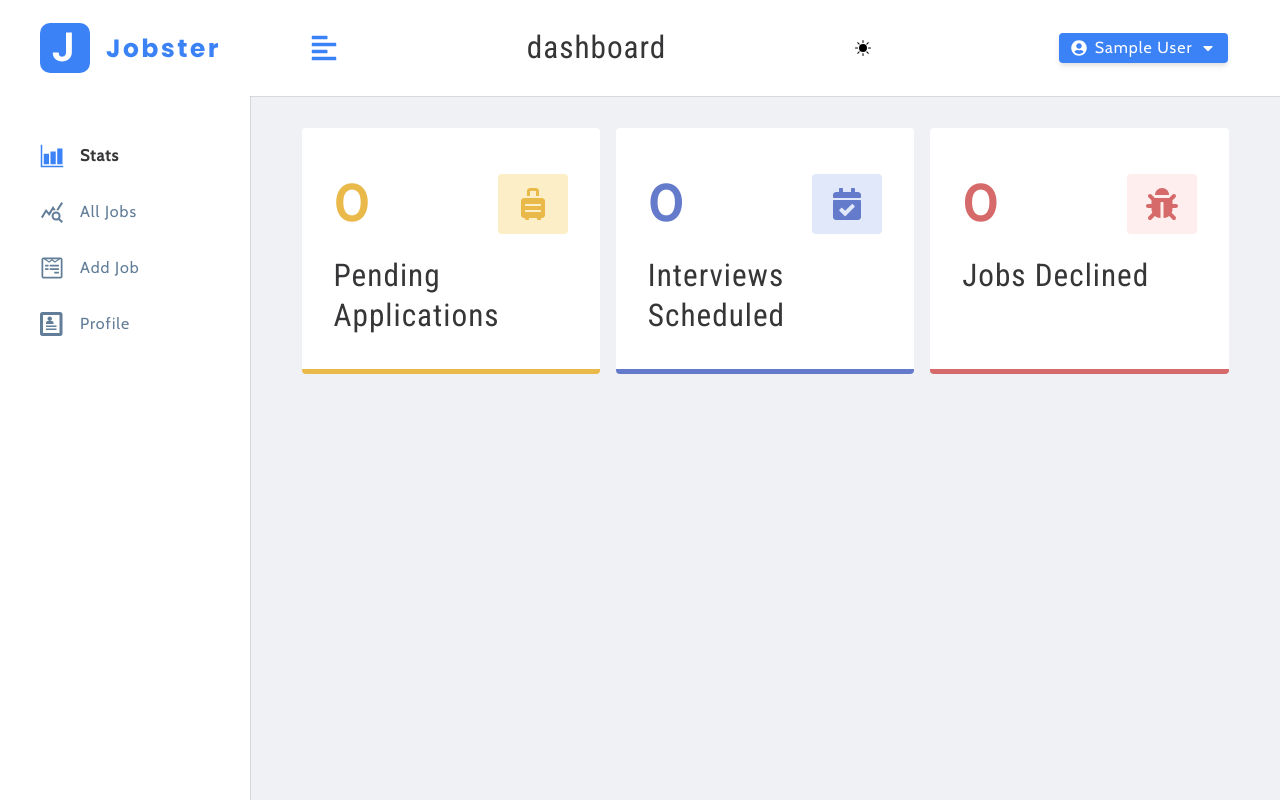
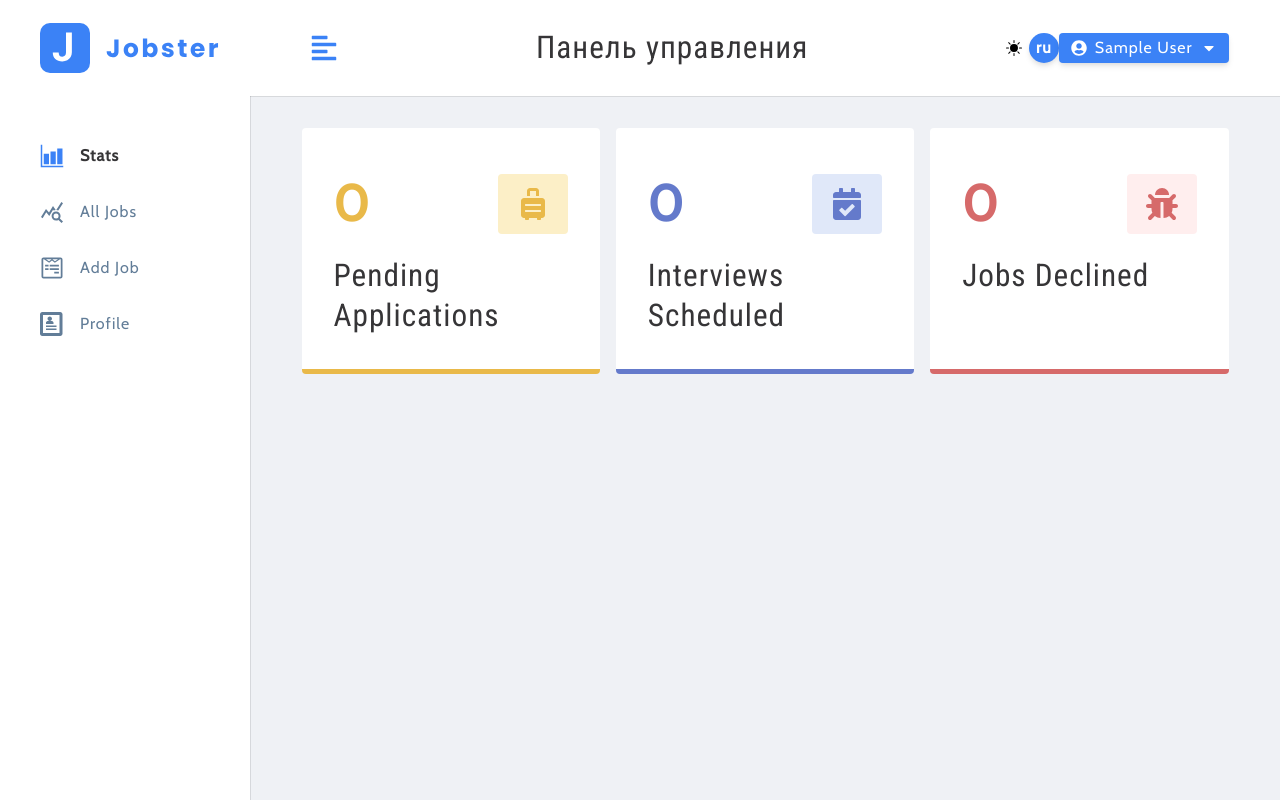
Before and after one commit to Bonamente/job-tracker, a React (Vite) app: page / in a window 1280 px wide. Built offline with nearby package versions, Linux system fonts and the light colour scheme; no server answers; sample sign-in values are in the browser's storage.

Commit message:
feat(Navbar): add translation

```diff
--- a/src/components/navbar/Navbar.tsx
+++ b/src/components/navbar/Navbar.tsx
@@ -1,8 +1,10 @@
 import { useState } from 'react';
+import { useTranslation } from 'react-i18next';
 import { FaAlignLeft, FaUserCircle, FaCaretDown } from 'react-icons/fa';
 
 import Logo from '../logo/Logo';
 import StyledNavbar from './StyledNavbar';
+import LangSwitcher from '../lang-switcher/LangSwitcher';
 import ThemeSwitcher from '../theme-switcher/ThemeSwitcher';
 
 import { useAppDispatch, useAppSelector } from '../../hooks/redux-hooks';
@@ -14,9 +16,18 @@ type NavbarProps = {
 };
 
 const Navbar: React.FC<NavbarProps> = ({ switchTheme }) => {
+  const { t, i18n } = useTranslation();
+  const [currentLang, setCurrentLang] = useState(i18n.language);
+
   const [showSignOut, setShowSignOut] = useState(false);
   const { user } = useAppSelector((store) => store.user);
   const dispatch = useAppDispatch();
+
+  const handleLangChange = (lng: string) => {
+    i18n.changeLanguage(lng);
+    setCurrentLang(lng);
+    localStorage.setItem('currentLang', lng);
+  };
 
   const toggle = () => {
     dispatch(toggleSidebar());
@@ -30,10 +41,15 @@ const Navbar: React.FC<NavbarProps> = ({ switchTheme }) => {
         </button>
         <div>
           <Logo />
-          <h1 className="logo-text">dashboard</h1>
+          <h1 className="logo-text">{t('titles.navbar')}</h1>
         </div>
 
+        <div className="user-controls">
           <ThemeSwitcher changeTheme={switchTheme} />
+          <LangSwitcher
+            currentLang={currentLang}
+            changeLang={handleLangChange}
+          />
 
           <div className="btn-container">
             <button
@@ -45,14 +61,19 @@ const Navbar: React.FC<NavbarProps> = ({ switchTheme }) => {
               {user?.name}
               <FaCaretDown />
             </button>
-          <div className={showSignOut ? 'dropdown show-dropdown' : 'dropdown'}>
+            <div
+              className={showSignOut ? 'dropdown show-dropdown' : 'dropdown'}
+            >
               <button
                 className="dropdown-btn"
                 type="button"
-              onClick={() => dispatch(clearStore('Signing Out...'))}
+                onClick={() =>
+                  dispatch(clearStore(t('toasts.sign_out') as string))
+                }
               >
-              sign out
+                {t('buttons.logout')}
               </button>
+            </div>
           </div>
         </div>
       </div>
```
Lines whose indentation alone changed are shown as unchanged.
